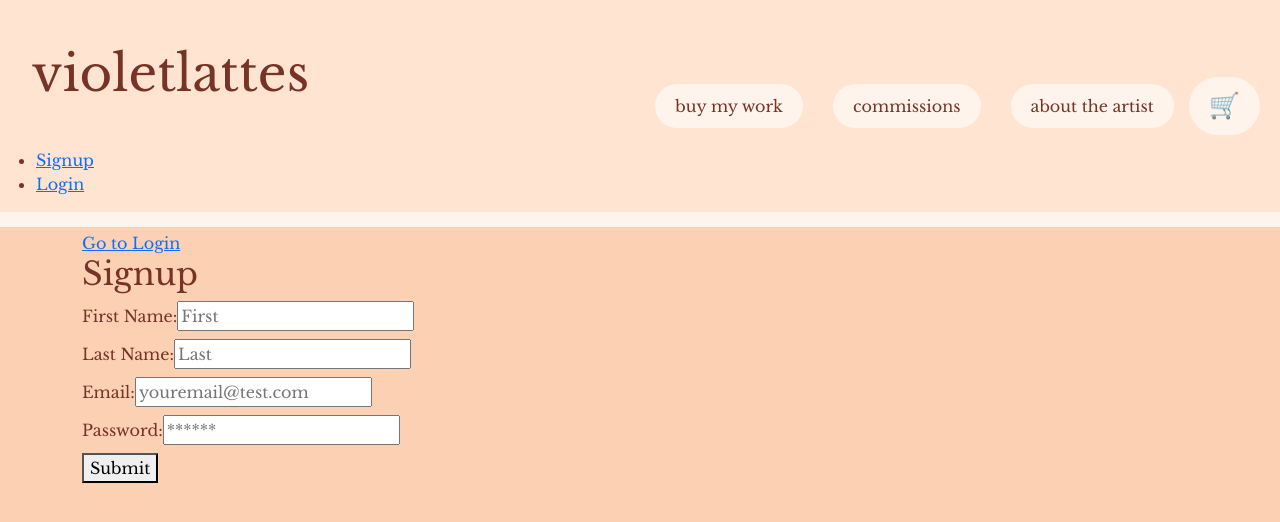
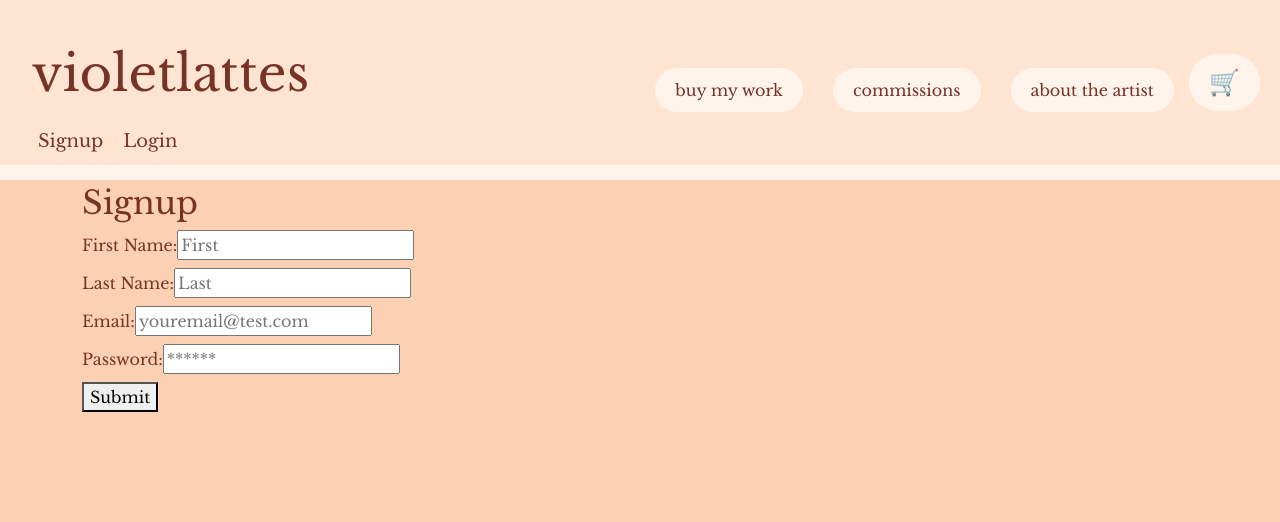
Before and after one commit to DaniDelia253/violet-lattes, a React (Create React App) app in the folder client/: page /signup in a window 1280 px wide. Shown: the top 522 px of the page. Built offline with nearby package versions, Linux system fonts and the light colour scheme.

Commit message:
userInfo functional and styled

```diff
--- a/client/src/App.css
+++ b/client/src/App.css
@@ -54,8 +54,41 @@ header nav {
 
 header .navLink {
   margin: 15px;
+  margin-bottom: 0;
+  padding-bottom: 0;
   text-decoration: none;
   color: var(--text-color);
+}
+
+.userInfo {
+  margin: 0 0 0 38px;
+}
+
+.userinfotext {
+  font-size: 18px;
+  color: var(--text-color);
+  text-decoration: none;
+}
+
+.userinfotext:hover {
+  font-size: 18px;
+  color: var(--text-color);
+}
+
+.userInfoLI {
+  list-style-type: none;
+  margin: 0;
+  padding: 0;
+  display: flex;
+}
+
+.userInfoLIitem {
+  padding: 0 20px 10px 0;
+}
+
+#brandText {
+  margin-bottom: 0;
+  padding-bottom: 0;
 }
 
 #cartIcon {
--- a/client/src/components/Nav/index.js
+++ b/client/src/components/Nav/index.js
@@ -10,13 +10,14 @@ function Nav() {
     return (
         <div>
             <header className="flex-row header">
-                <div>
+                <div id='brandContainer'>
                     <NavLink className='navLink' to='/'>
-                        <h1>
+                        <h1 id='brandText'>
                             violetlattes
                         </h1>
                     </NavLink>
-                    <UserInfo></UserInfo>
+                    <div className='userInfo'><UserInfo></UserInfo></div>
+
                 </div>
                 <nav>
                     <NavLink className='navLink' to='/'>
--- a/client/src/components/UserInfo/index.js
+++ b/client/src/components/UserInfo/index.js
@@ -14,22 +14,22 @@ function UserInfo() {
                 return profile.data.firstName
             }
             return (
-                <div>
-                    <p>
+                <div className='dropdown'>
+                    <p className="userinfotext" type="button" id="dropdownMenuButton1" data-bs-toggle="dropdown" aria-expanded="false">
                         hi there, {getName()}!
                         <span id='dropdownIcon'>
                             <img src='/images/icons/dropdown.svg' alt='dropdown menu'></img>
                         </span>
                     </p>
-                    <ul className="flex-row">
-                        <li className="mx-1">
-                            <Link to="/orderHistory">
+                    <ul className="flex-row dropdown-menu" aria-labelledby="dropdownMenuButton1">
+                        <li className="userinfotext dropdown-item">
+                            <Link className='userinfotext' to="/orderHistory">
                                 Order History
                             </Link>
                         </li>
-                        <li className="mx-1">
+                        <li className="userinfotext dropdown-item">
                             {/* this is not using the Link component to logout or user and then refresh the application to the start */}
-                            <a href="/" onClick={() => Auth.logout()}>
+                            <a className='userinfotext' href="/" onClick={() => Auth.logout()}>
                                 Logout
                             </a>
                         </li>
@@ -38,14 +38,14 @@ function UserInfo() {
             );
         } else {
             return (
-                <ul className="flex-row">
-                    <li className="mx-1">
-                        <Link to="/signup">
+                <ul className="flex-row userInfoLI">
+                    <li className="userInfoLIitem">
+                        <Link className='userinfotext' to="/signup">
                             Signup
                         </Link>
                     </li>
-                    <li className="mx-1">
-                        <Link to="/login">
+                    <li className="userInfoLIitem">
+                        <Link className='userinfotext' to="/login">
                             Login
                         </Link>
                     </li>
--- a/client/src/pages/Login/index.js
+++ b/client/src/pages/Login/index.js
@@ -1,5 +1,4 @@
 import React, { useState } from 'react';
-import { Link } from 'react-router-dom'
 import { useMutation } from '@apollo/client';
 import { LOGIN } from '../../utils/mutations';
 import Auth from '../../utils/auth';
@@ -33,7 +32,6 @@ function Login() {
 
     return (
         <div className="container my-1">
-            <Link to="/signup">Go to Signup</Link>
 
             <h2>Login</h2>
             <form onSubmit={handleFormSubmit}>
--- a/client/src/pages/Signup/index.js
+++ b/client/src/pages/Signup/index.js
@@ -1,5 +1,4 @@
 import React, { useState } from 'react';
-import { Link } from 'react-router-dom'
 import { useMutation } from '@apollo/client';
 import Auth from '../../utils/auth';
 import { ADD_USER } from '../../utils/mutations';
@@ -34,7 +33,6 @@ function Signup() {
 
     return (
         <div className="container my-1">
-            <Link to="/login">Go to Login</Link>
 
             <h2>Signup</h2>
             <form onSubmit={handleFormSubmit}>
```
